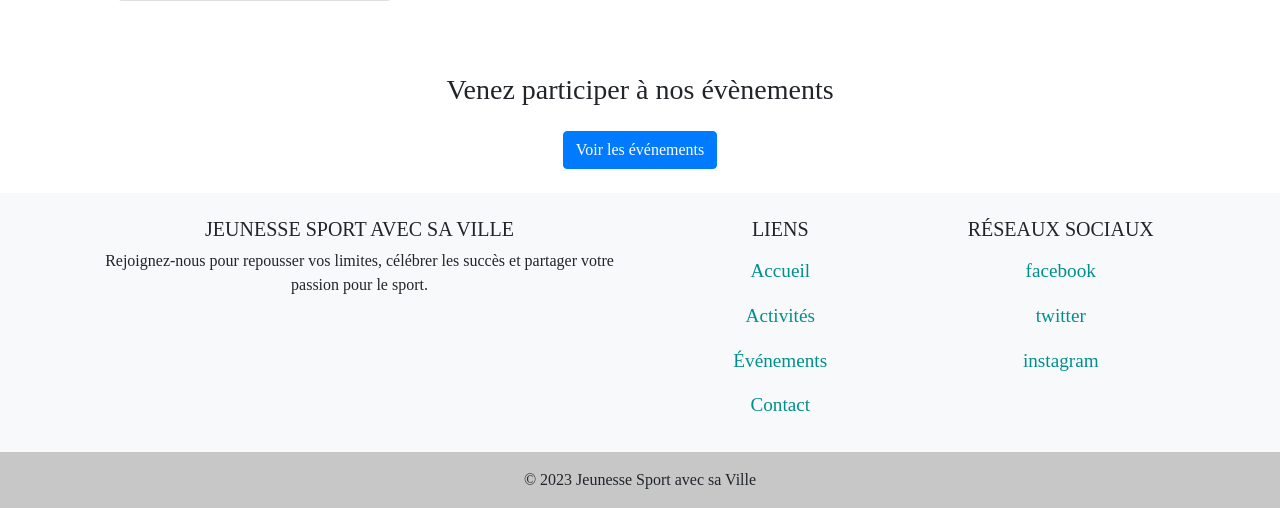
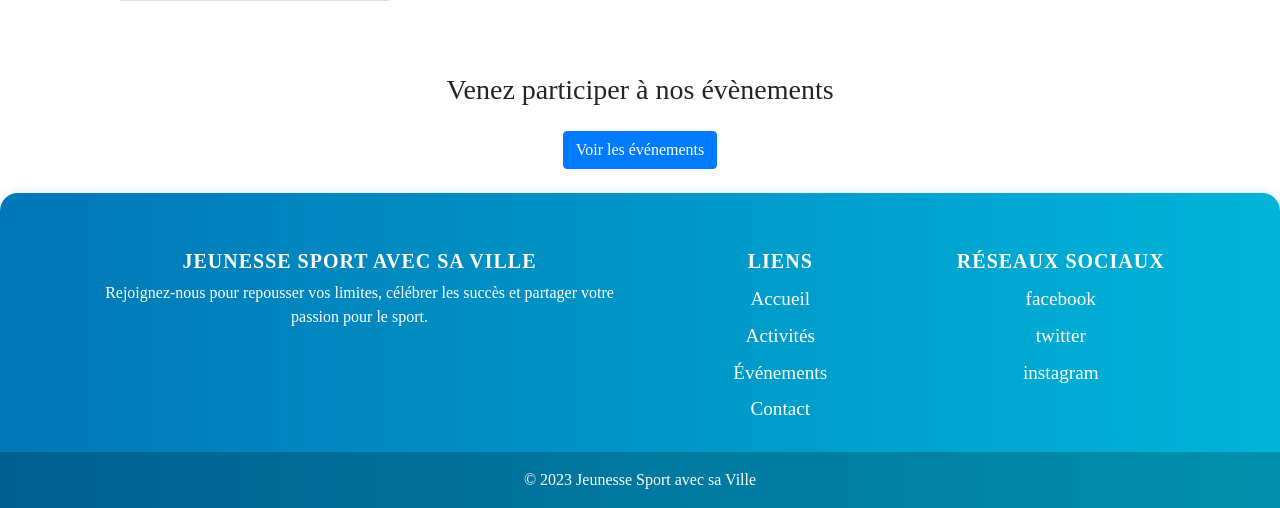
Before and after one commit to MBSylvain/SITE-VITRINE-JSV-ECF-E-01, a PHP site: page / in a window 1280 px wide. Shown: the part 2105-2613 px from the top of the page. Run offline with PHP 8.4, Linux system fonts and the light colour scheme; some libraries are stand-ins or nearby versions.

Commit message:
Ajout d'un style moderne au footer avec un dégradé, des ombres et des améliorations des liens.

```diff
--- a/styles.css
+++ b/styles.css
@@ -186,6 +186,32 @@ a,
         font-size: 2.5rem;
     }
 }
+    /* FOOTER MODERNE */
+    footer {
+        background: linear-gradient(90deg, #0077b6 0%, #00b4d8 100%) !important;
+        color: #fff !important;
+        box-shadow: 0 -2px 8px rgba(0, 119, 182, 0.12);
+        font-size: 1rem;
+        border-radius: 18px 18px 0 0;
+        margin-top: 2rem;
+        padding-top: 2rem;
+    }
+    footer h5 {
+        color: #fff;
+        font-weight: 600;
+        letter-spacing: 1px;
+    }
+    footer a.nav-link {
+        color: #fff !important;
+        font-weight: 500;
+        border-radius: 8px;
+        transition: background 0.2s, color 0.2s;
+        padding: 4px 12px;
+    }
+    footer a.nav-link:hover {
+        background: #00b4d8;
+        color: #fff !important;
+    }
     /* NAVBAR MODERNE */
     .navbar {
         background: linear-gradient(90deg, #0077b6 0%, #00b4d8 100%) !important;
```
